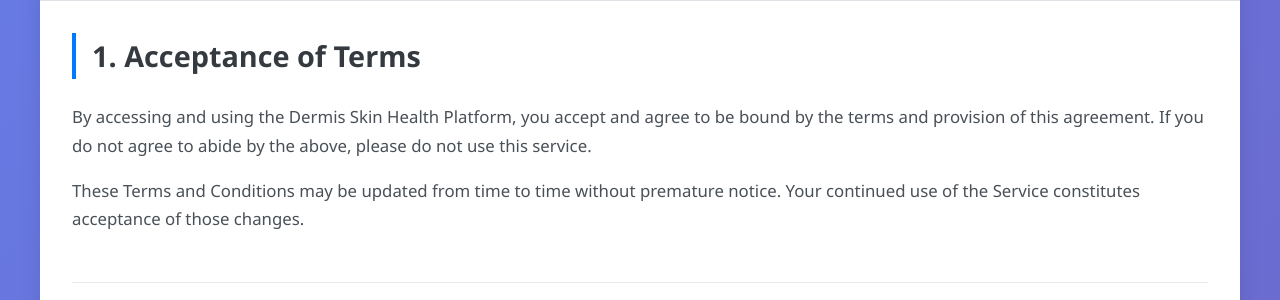
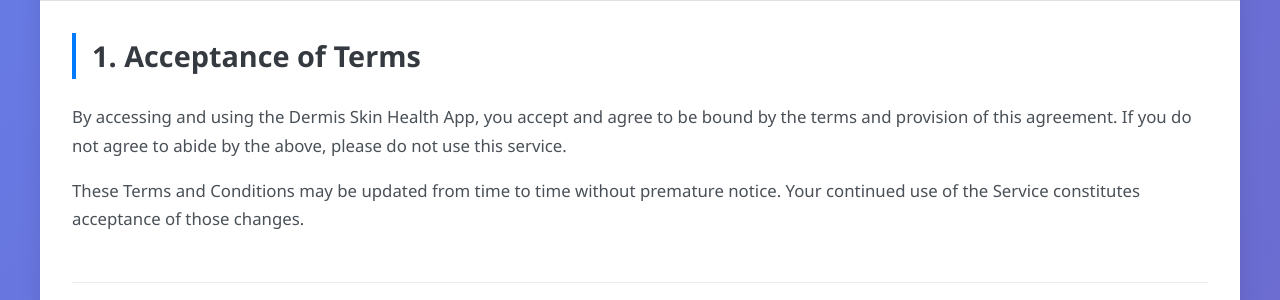
Before and after one commit to Hollow2004/Tapasya_vikram, a Flask app: page /tnc in a window 1280 px wide. Shown: the part 493-793 px from the top of the page. Run offline with Flask 3, Linux system fonts and the light colour scheme.

Commit message:
Changes made in terms and conditions

```diff
--- a/TAPASH_New-main/templates/tnc.html
+++ b/TAPASH_New-main/templates/tnc.html
@@ -32,7 +32,7 @@
         <div class="content">
             <section id="acceptance">
                 <h2>1. Acceptance of Terms</h2>
-                <p>By accessing and using the Dermis Skin Health Platform, you accept and agree to be bound by the terms and provision of this agreement. If you do not agree to abide by the above, please do not use this service.</p>
+                <p>By accessing and using the Dermis Skin Health App, you accept and agree to be bound by the terms and provision of this agreement. If you do not agree to abide by the above, please do not use this service.</p>
                 <p>These Terms and Conditions may be updated from time to time without premature notice. Your continued use of the Service constitutes acceptance of those changes.</p>
             </section>
 
```
